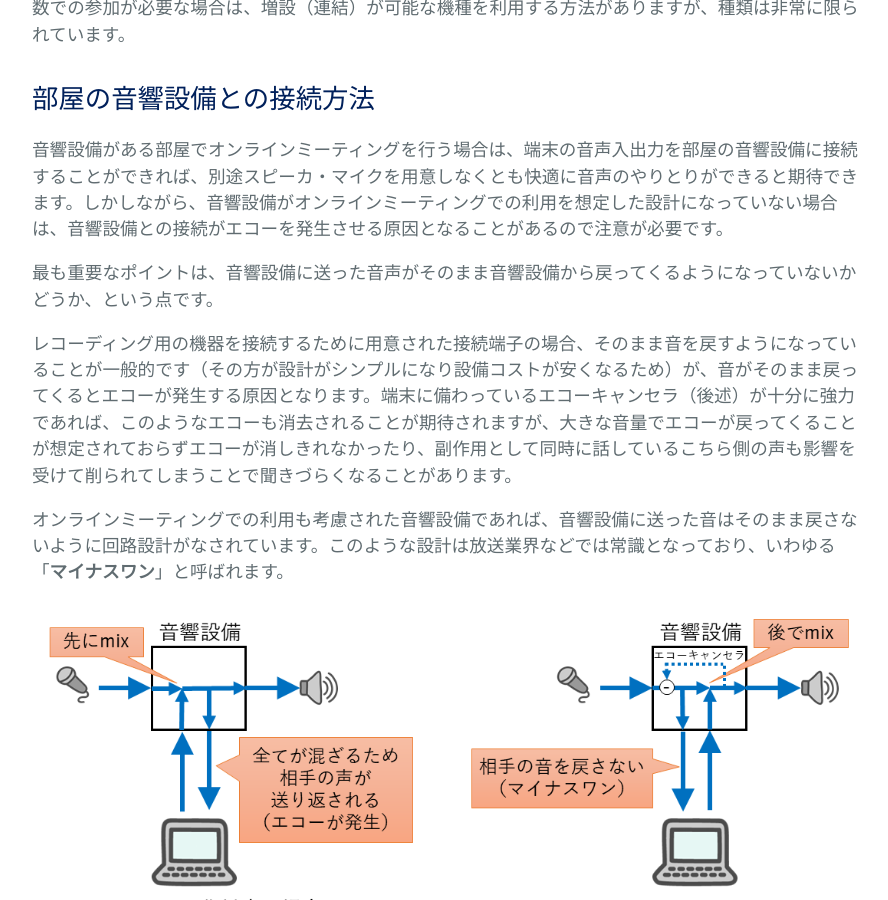
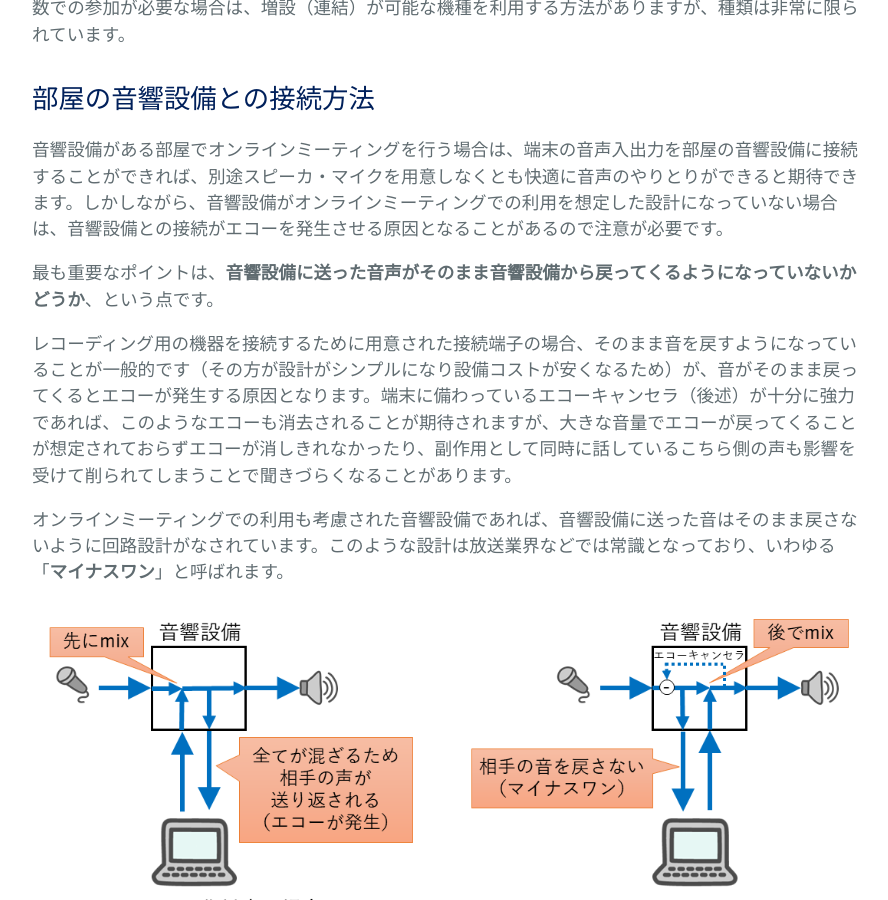
Before and after one commit to kyoto-u/online-edu, a Jekyll site: the page built from zoom-audio-echo.md, in a window 1280 px wide and 900 px high, scrolled down 2129 px. Shown: the whole window, without its empty margins (192-1080 px from the left). Built offline with Jekyll 4.4.1, drawn with Linux system fonts in a browser that asks for light colours.

```diff
--- a/zoom-audio-echo.md
+++ b/zoom-audio-echo.md
@@ -48,7 +48,7 @@ title: 複数端末を利用する場合の注意（エコーを起こさない
 
 音響設備がある部屋でオンラインミーティングを行う場合は、端末の音声入出力を部屋の音響設備に接続することができれば、別途スピーカ・マイクを用意しなくとも快適に音声のやりとりができると期待できます。しかしながら、音響設備がオンラインミーティングでの利用を想定した設計になっていない場合は、音響設備との接続がエコーを発生させる原因となることがあるので注意が必要です。
 
-最も重要なポイントは、音響設備に送った音声がそのまま音響設備から戻ってくるようになっていないかどうか、という点です。
+最も重要なポイントは、**音響設備に送った音声がそのまま音響設備から戻ってくるようになっていないかどうか**、という点です。
 
 レコーディング用の機器を接続するために用意された接続端子の場合、そのまま音を戻すようになっていることが一般的です（その方が設計がシンプルになり設備コストが安くなるため）が、音がそのまま戻ってくるとエコーが発生する原因となります。端末に備わっているエコーキャンセラ（後述）が十分に強力であれば、このようなエコーも消去されることが期待されますが、大きな音量でエコーが戻ってくることが想定されておらずエコーが消しきれなかったり、副作用として同時に話しているこちら側の声も影響を受けて削られてしまうことで聞きづらくなることがあります。
 
```
